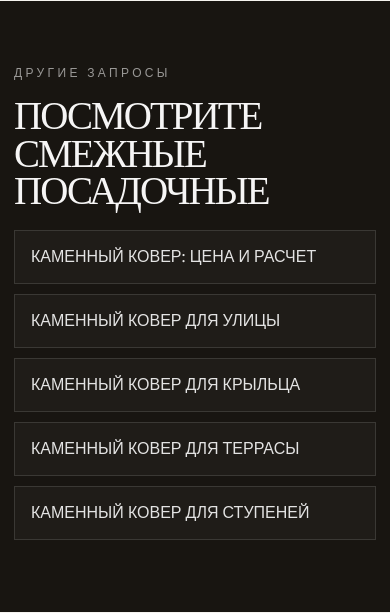
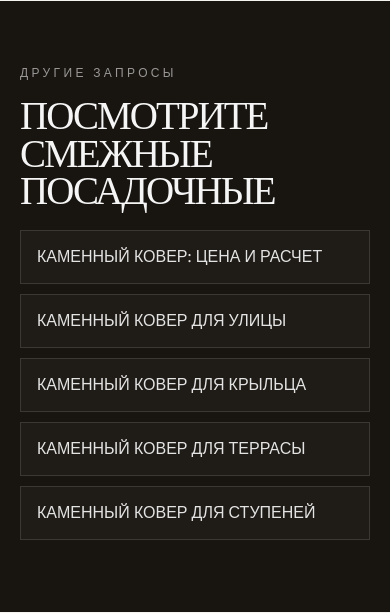
Before and after one commit to Darik097/flex-site, a Flask app: page /kamennyj-kover-ufa in a window 390 px wide. Shown: the part 4007-4620 px from the top of the page. Run offline with Flask 3, Linux system fonts and the light colour scheme; some web fonts are replaced.

Commit message:
Adjust mobile seo cluster spacing

```diff
--- a/static/assets/css/index.css
+++ b/static/assets/css/index.css
@@ -1010,6 +1010,11 @@ html {
         padding: 64px 0 72px;
     }
 
+    .seo-cluster__inner {
+        width: auto;
+        margin: 0 20px;
+    }
+
     .seo-cluster__links {
         display: grid;
         grid-template-columns: 1fr;
@@ -1025,6 +1030,7 @@ html {
         text-align: left;
         padding: 14px 16px;
         line-height: 1.35;
+        overflow: hidden;
     }
 }
 
```
